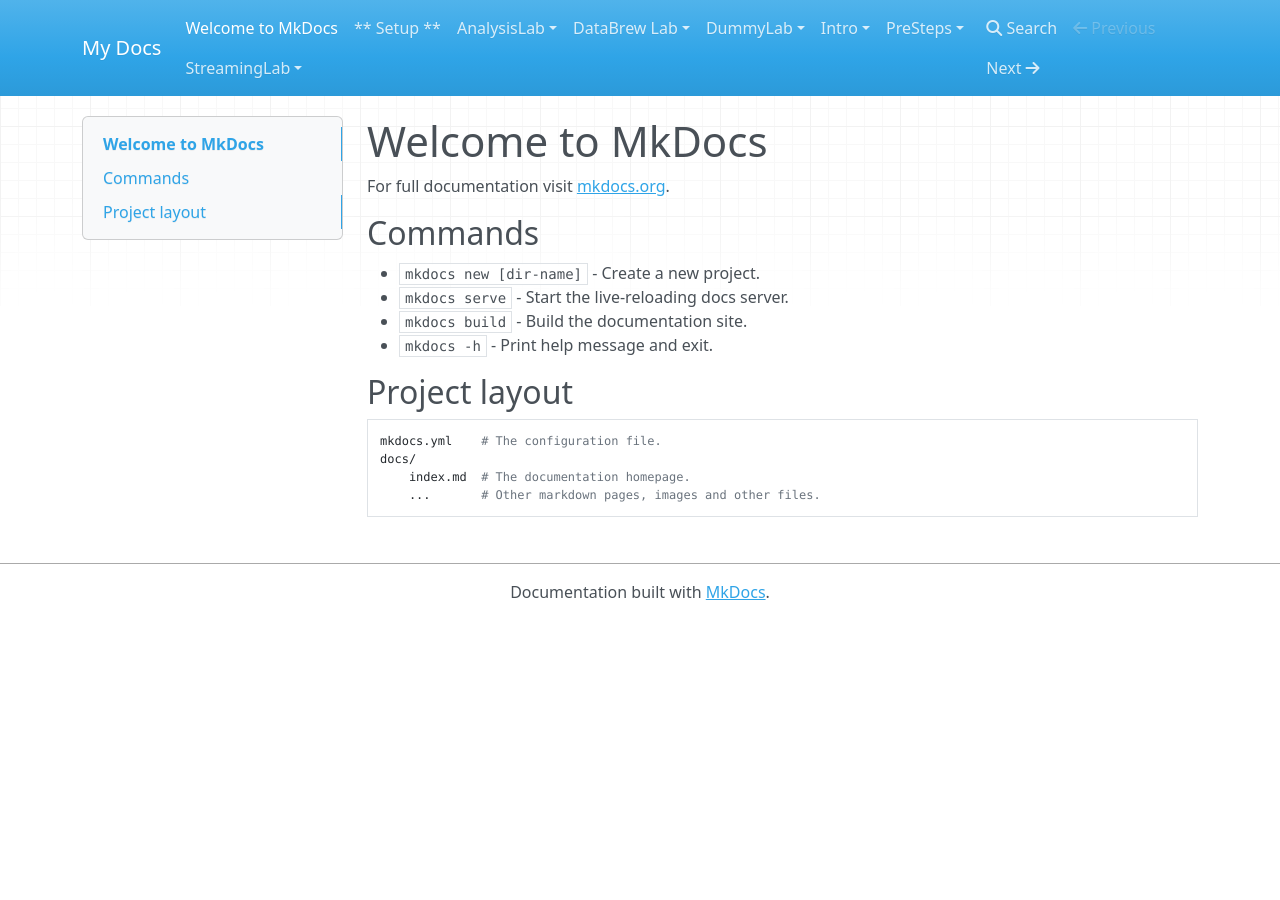
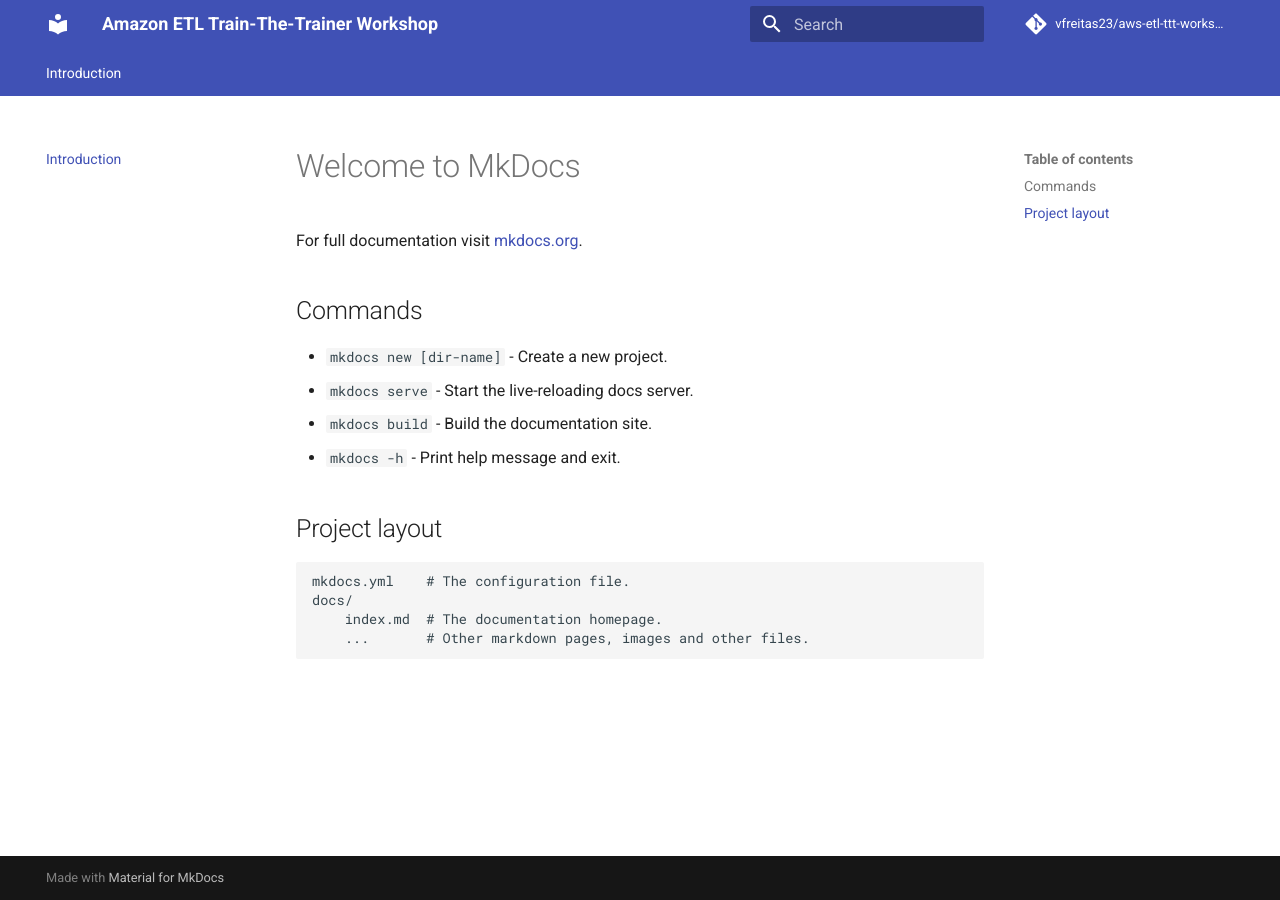
Before and after one commit to vfreitas23/aws-etl-ttt-workshop, an MkDocs documentation site: the page built from docs/index.md, in a window 1280 px wide. Built offline with MkDocs 1.6.1 and Material for MkDocs 9.7.7, drawn with Linux system fonts in a browser that asks for light colours; nearby versions of some CDN libraries; comment, search, counter and statistics services are not loaded; some of the changed lines change nothing that is shown.

Commit message:
modified:   mkdocs.yml

```diff
--- a/mkdocs.yml
+++ b/mkdocs.yml
@@ -1 +1,42 @@
-site_name: My Docs
+site_name:  Amazon ETL Train-The-Trainer Workshop
+repo_name: "vfreitas23/aws-etl-ttt-workshop"
+repo_url: "https://github.com/vfreitas/aws-etl-ttt-workshop"
+docs_dir: "docs"
+theme:
+  name: material
+  features:
+    - tabs
+nav:
+  - Introduction: 'index.md'
+ # - Setup: 'setup.md'
+ # - Part 1:
+ #   - Introduction to Amazon EMR and Spark on EMR:
+ #     - 1 - Launching EMR cluster with Instance Fleets: 'day1/fleet/exercise.md'
+ #     - 2 - Apache Spark on Amazon EMR: 'day1/spark/exercise.md'
+ #     - 3 - Orchestrate EMR Steps using AWS Step Functions: 'day1/step/exercise.md'
+ # - Part 2:
+ #   - Notebook Offerings:
+ #     - 1 - Amazon EMR Studio: 'day1/studio/exercise.md'
+ #     - 2 - Orchestration Notebook Pipelines using Amazon MWAA: 'day1/mwaa/exercise.md'
+ #     - 3 - Sagemaker Studio Integration: 'day2/smstudio/exercise.md'
+ # - Part 3:
+ #   - Build Incremental Data Lakes:
+ #     - 1 - Apache Hudi on Amazon EMR: 'day2/hudi/exercise.md'
+ #     - 2 - Apache Iceberg on Amazon EMR: 'day2/icebrg/exercise.md'
+ # - Part 4:
+ #   - Deployment Options:
+ #     - Introduction: 'day3/index.md'
+ #     - 1 - Amazon EMR on EKS: 'day3/emroneks/exercise.md'
+ #     - 2 - Amazon EMR Serverless: 'day3/serverless/exercise.md'
+ # - Part 5:
+ #     - LakeFormation Integration: 'day3/lf/exercise.md'
+ # - Part 6:
+ #     - Hive and Presto on Amazon EMR: 'day3/hive/exercise.md'
+      #- 2 - HBase on S3: 'day3/hbase/exercise.md'
+markdown_extensions:
+    - toc:
+        permalink: true
+    - admonition
+    - codehilite
+    - attr_list
+    - md_in_html
```
